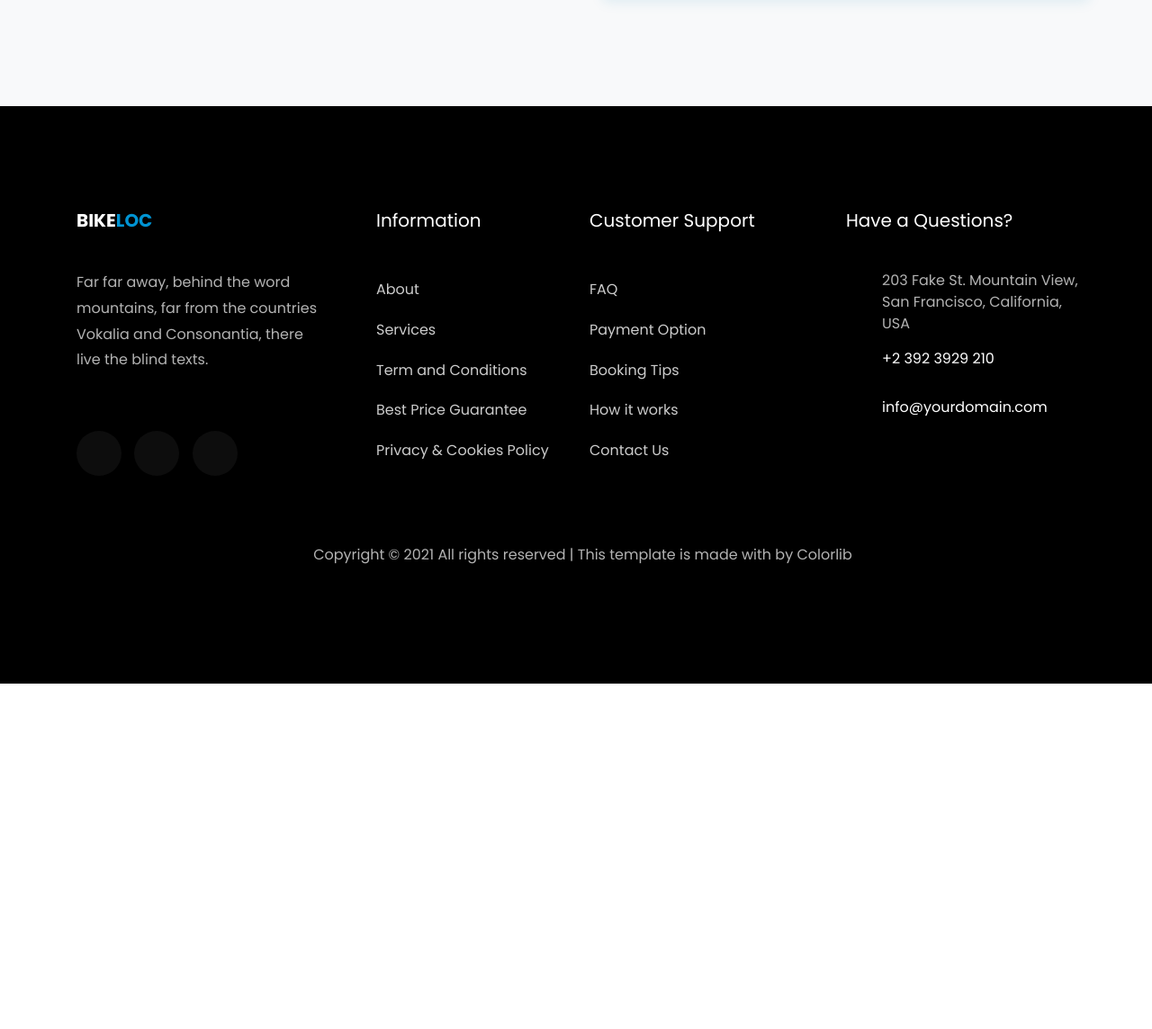
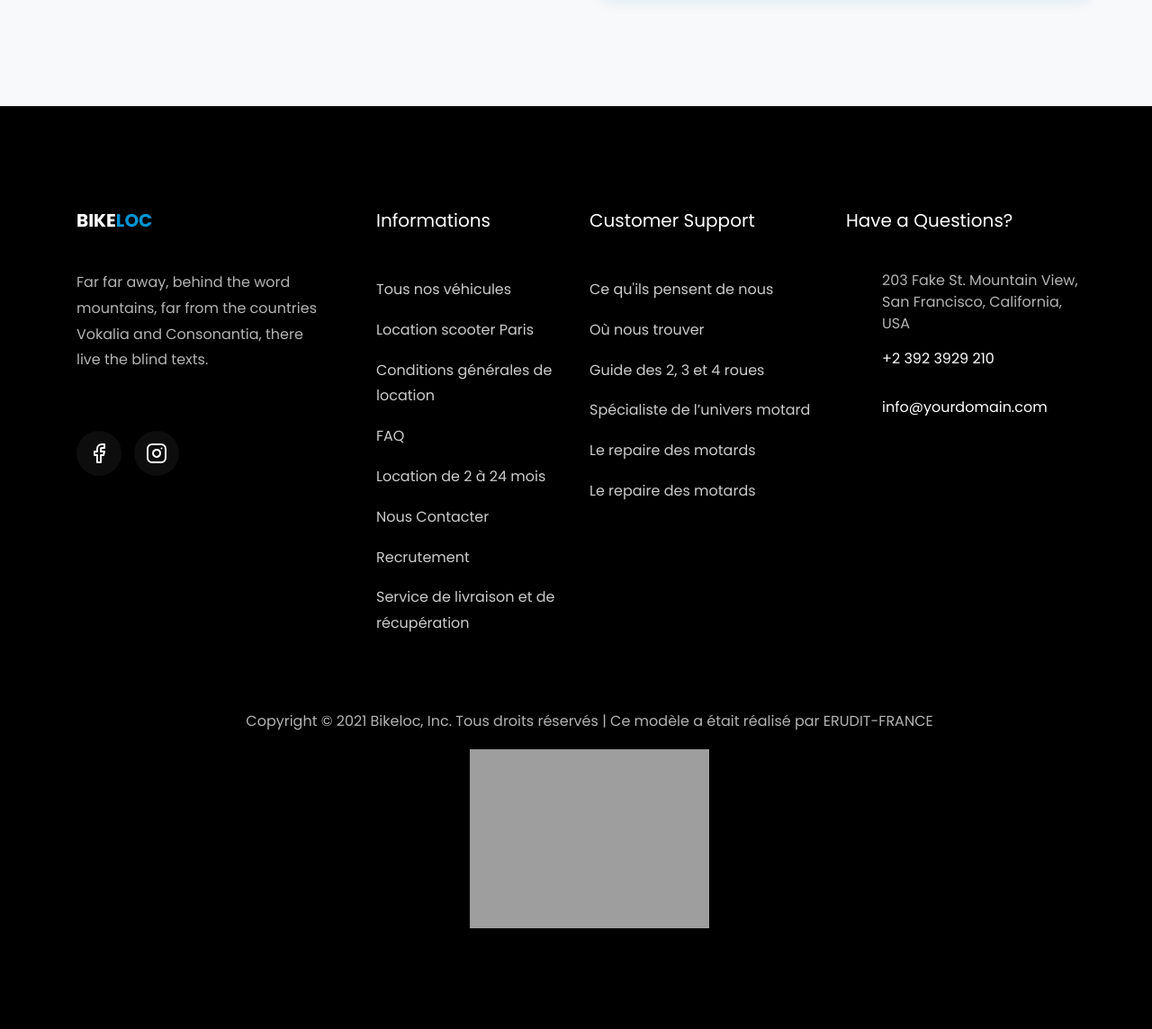
Before and after one commit to erudit-france/BIKELOC, a Symfony app: template templates/security/inscription.html.twig in a window 1280 px wide. Shown: the part 704-1848 px from the top of the page at 90% size. Before the commit the page ends 1464 px from the top, so only its background shows below. Run offline with Twig, Linux system fonts and the light colour scheme; the template is opened without the code that fills it, so the values that code supplies are empty; some libraries are stand-ins or nearby versions; grey boxes are pictures that could not be loaded.

Commit message:
commit pour yoyo

```diff
--- a/templates/base.html.twig
+++ b/templates/base.html.twig
@@ -67,17 +67,27 @@
 						<ul class="ftco-footer-social list-unstyled float-md-left float-lft mt-5">
 							<li class="ftco-animate">
 								<a href="#">
-									<span class="icon-twitter"></span>
+									<span class="icon-facebook"><svg xmlns="http://www.w3.org/2000/svg" width="24"
+											height="24" viewBox="0 0 24 24" fill="none" stroke="currentColor"
+											stroke-width="2" stroke-linecap="round" stroke-linejoin="round"
+											class="feather feather-facebook">
+											<path d="M18 2h-3a5 5 0 0 0-5 5v3H7v4h3v8h4v-8h3l1-4h-4V7a1 1 0 0 1 1-1h3z">
+											</path>
+										</svg></span>
 								</a>
 							</li>
 							<li class="ftco-animate">
 								<a href="#">
-									<span class="icon-facebook"></span>
-								</a>
-							</li>
-							<li class="ftco-animate">
-								<a href="#">
-									<span class="icon-instagram"></span>
+									<span class="icon-instagram">
+										<svg xmlns="http://www.w3.org/2000/svg" width="24" height="24"
+											viewBox="0 0 24 24" fill="none" stroke="currentColor" stroke-width="2"
+											stroke-linecap="round" stroke-linejoin="round"
+											class="feather feather-instagram">
+											<rect x="2" y="2" width="20" height="20" rx="5" ry="5"></rect>
+											<path d="M16 11.37A4 4 0 1 1 12.63 8 4 4 0 0 1 16 11.37z"></path>
+											<line x1="17.5" y1="6.5" x2="17.51" y2="6.5"></line>
+										</svg>
+									</span>
 								</a>
 							</li>
 						</ul>
@@ -85,22 +95,31 @@
 				</div>
 				<div class="col-md">
 					<div class="ftco-footer-widget mb-4 ml-md-5">
-						<h2 class="ftco-heading-2">Information</h2>
+						<h2 class="ftco-heading-2">Informations</h2>
 						<ul class="list-unstyled">
 							<li>
-								<a href="#" class="py-2 d-block">About</a>
+								<a href="#" class="py-2 d-block">Tous nos véhicules</a>
 							</li>
 							<li>
-								<a href="#" class="py-2 d-block">Services</a>
+								<a href="#" class="py-2 d-block">Location scooter Paris</a>
 							</li>
 							<li>
-								<a href="#" class="py-2 d-block">Term and Conditions</a>
+								<a href="#" class="py-2 d-block">Conditions générales de location</a>
 							</li>
 							<li>
-								<a href="#" class="py-2 d-block">Best Price Guarantee</a>
+								<a href="#" class="py-2 d-block">FAQ</a>
 							</li>
 							<li>
-								<a href="#" class="py-2 d-block">Privacy &amp; Cookies Policy</a>
+								<a href="#" class="py-2 d-block">Location de 2 à 24 mois</a>
+							</li>
+							<li>
+								<a href="#" class="py-2 d-block">Nous Contacter</a>
+							</li>
+							<li>
+								<a href="#" class="py-2 d-block">Recrutement</a>
+							</li>
+							<li>
+								<a href="#" class="py-2 d-block">Service de livraison et de récupération</a>
 							</li>
 						</ul>
 					</div>
@@ -110,19 +129,22 @@
 						<h2 class="ftco-heading-2">Customer Support</h2>
 						<ul class="list-unstyled">
 							<li>
-								<a href="#" class="py-2 d-block">FAQ</a>
+								<a href="#" class="py-2 d-block">Ce qu'ils pensent de nous</a>
 							</li>
 							<li>
-								<a href="#" class="py-2 d-block">Payment Option</a>
+								<a href="#" class="py-2 d-block">Où nous trouver</a>
 							</li>
 							<li>
-								<a href="#" class="py-2 d-block">Booking Tips</a>
+								<a href="#" class="py-2 d-block">Guide des 2, 3 et 4 roues</a>
 							</li>
 							<li>
-								<a href="#" class="py-2 d-block">How it works</a>
+								<a href="#" class="py-2 d-block">Spécialiste de l’univers motard</a>
 							</li>
 							<li>
-								<a href="#" class="py-2 d-block">Contact Us</a>
+								<a href="#" class="py-2 d-block">Le repaire des motards</a>
+							</li>
+							<li>
+								<a href="#" class="py-2 d-block">Le repaire des motards</a>
 							</li>
 						</ul>
 					</div>
@@ -156,18 +178,18 @@
 			<div class="row">
 				<div class="col-md-12 text-center">
 
-					<p>
+
+					<p class="col-12">
 						<!-- Link back to Colorlib can't be removed. Template is licensed under CC BY 3.0. -->
 						Copyright &copy;
 						<script>
 							document.write(new Date().getFullYear());
 						</script>
-						All rights reserved | This template is made with
-						<i class="icon-heart color-danger" aria-hidden="true"></i>
-						by
-						<a href="https://colorlib.com" target="_blank">Colorlib</a>
+						Bikeloc, Inc. Tous droits réservés | Ce modèle a était réalisé par
+						<a href="http://www.erudit-france.com/" target="_blank">ERUDIT-FRANCE</a>
 						<!-- Link back to Colorlib can't be removed. Template is licensed under CC BY 3.0. -->
 					</p>
+					<img class="col-3" src="https://bikeloc.fr/wp-content/uploads/2019/08/bikeloc-copyright.png" alt="">
 				</div>
 			</div>
 		</div>
--- a/templates/security/inscription.html.twig
+++ b/templates/security/inscription.html.twig
@@ -11,10 +11,10 @@
 					</h3>
 					<form class="col-12">
 						<div class="form-group">
-							<input type="email" class="form-control" style="border: 1px solid #e6e6e6;" id="exampleInputEmail1" aria-describedby="emailHelp" placeholder="Email">
+							<input type="email" class="form-control" style="border: 1px solid #e6e6e6;" id="reg_email" aria-describedby="emailHelp" placeholder="Email" required>
 						</div>
 						<div class="form-group">
-							<input type="password" class="form-control" style="border: 1px solid #e6e6e6;" id="exampleInputPassword1" placeholder="Mot de passe">
+							<input type="password" class="form-control" style="border: 1px solid #e6e6e6;" id="reg_password" placeholder="Mot de passe" required>
 						</div>
 						<button type="submit" class="simple-button">Connexion</button>
 						<div class="form-check">
@@ -30,19 +30,19 @@
 					</h3>
 					<form class="col-12">
 						<div class="form-group">
-							<input type="text" class="form-control" style="border: 1px solid #e6e6e6;" id="exampleInputEmail1" aria-describedby="emailHelp" placeholder="Prénom">
+							<input type="text" class="form-control" style="border: 1px solid #e6e6e6;" id="reg_billing_first_name" aria-describedby="emailHelp" placeholder="Prénom" required>
 						</div>
 						<div class="form-group">
-							<input type="text" class="form-control" style="border: 1px solid #e6e6e6;" id="exampleInputPassword1" placeholder="Nom de famille">
+							<input type="text" class="form-control" style="border: 1px solid #e6e6e6;" id="reg_billing_last_name" placeholder="Nom de famille" required>
 						</div>
 						<div class="form-group">
-							<input type="text" class="form-control" style="border: 1px solid #e6e6e6;" id="exampleInputPassword1" placeholder="Numéro de téléphone">
+							<input type="text" class="form-control" style="border: 1px solid #e6e6e6;" id="reg_billing_phone" placeholder="Numéro de téléphone" required>
 						</div>
 						<div class="form-group">
-							<input type="text" class="form-control" style="border: 1px solid #e6e6e6;" id="exampleInputPassword1" placeholder="Adresse email">
+							<input type="text" class="form-control" style="border: 1px solid #e6e6e6;" id="reg_email" placeholder="Adresse email" required>
 						</div>
 						<div class="form-group">
-							<input type="text" class="form-control" style="border: 1px solid #e6e6e6;" id="exampleInputPassword1" placeholder="Mot de passe">
+							<input type="text" class="form-control" style="border: 1px solid #e6e6e6;" id="reg_password" placeholder="Mot de passe" required>
 						</div>
 						<button type="submit" class="simple-button">S'enregistrer</button>
 					</form>
```
Also changed, not shown: src/Controller/SecurityController.php (+11 -11 lines), templates/bikeloc/Vehicules.html.twig (+21 -27 lines), templates/security/index.html.twig (deleted, +0 -20 lines), public/assets/css/p-vehicules.css.
